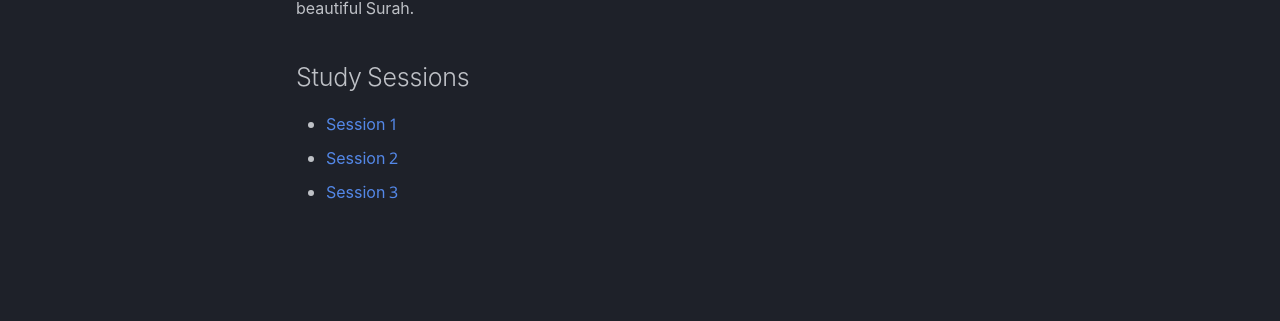
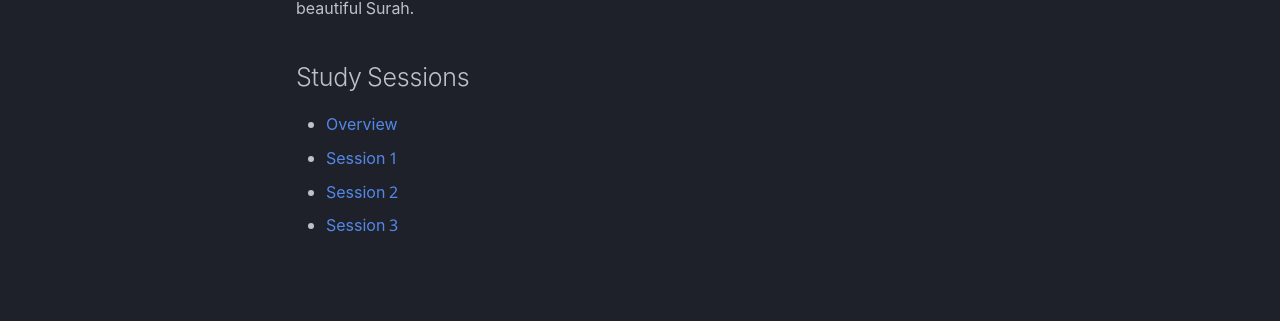
Before and after one commit to nqcm/pathway-to-arabic-study-group, an MkDocs documentation site: the page built from docs/surah-yusuf-sessions/index.md, in a window 1280 px wide. Shown: the part 233-554 px from the top of the page. Built offline with MkDocs 1.6.1 and Material for MkDocs 9.7.7, drawn with Linux system fonts in a browser that asks for light colours; comment, search, counter and statistics services are not loaded.

Commit message:
added overview

```diff
--- a/docs/surah-yusuf-sessions/index.md
+++ b/docs/surah-yusuf-sessions/index.md
@@ -4,6 +4,7 @@ Welcome to the study notes for Surah Yusuf. Below you will find the links to the
 
 ## Study Sessions
 
+- [Overview](surah-yusuf_overview.md)
 - [Session 1](surah_yusuf_session1.md)
 - [Session 2](surah_yusuf_session2.md)
 - [Session 3](surah_yusuf_session3.md)
```
